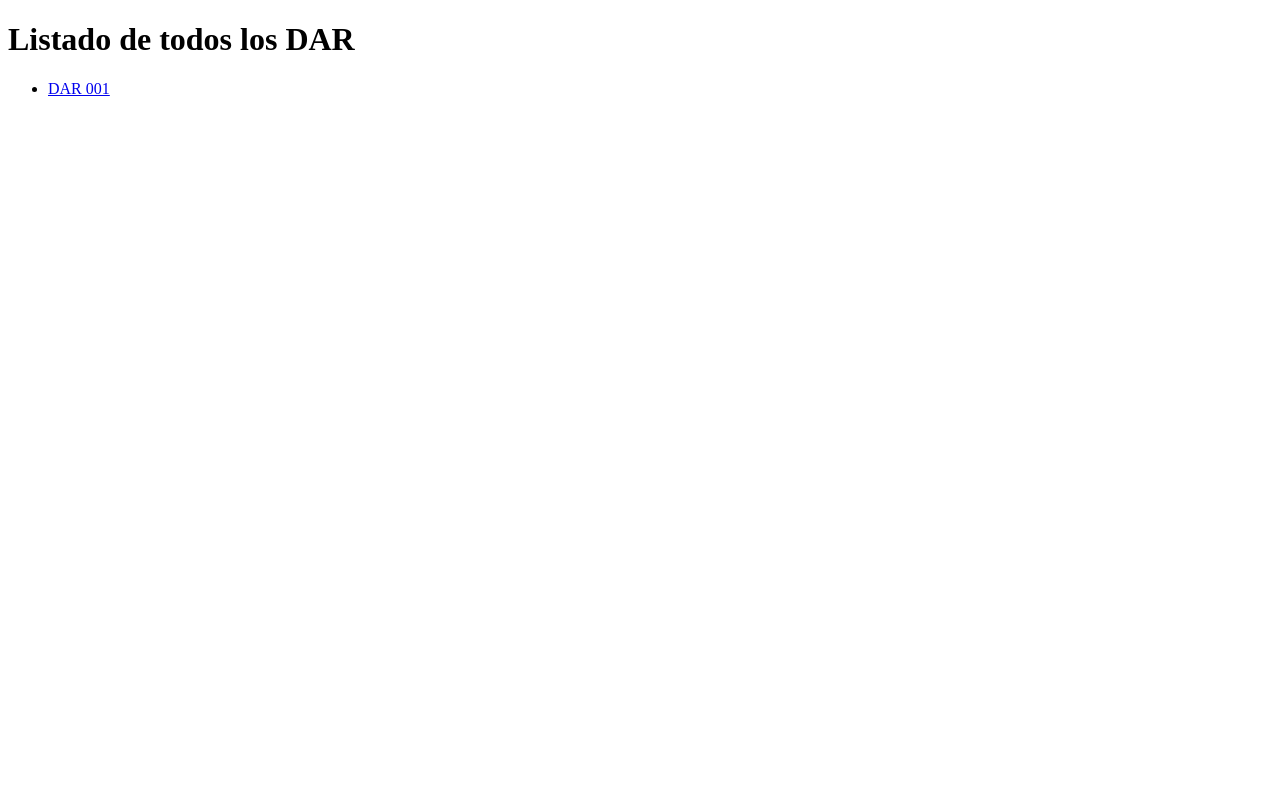
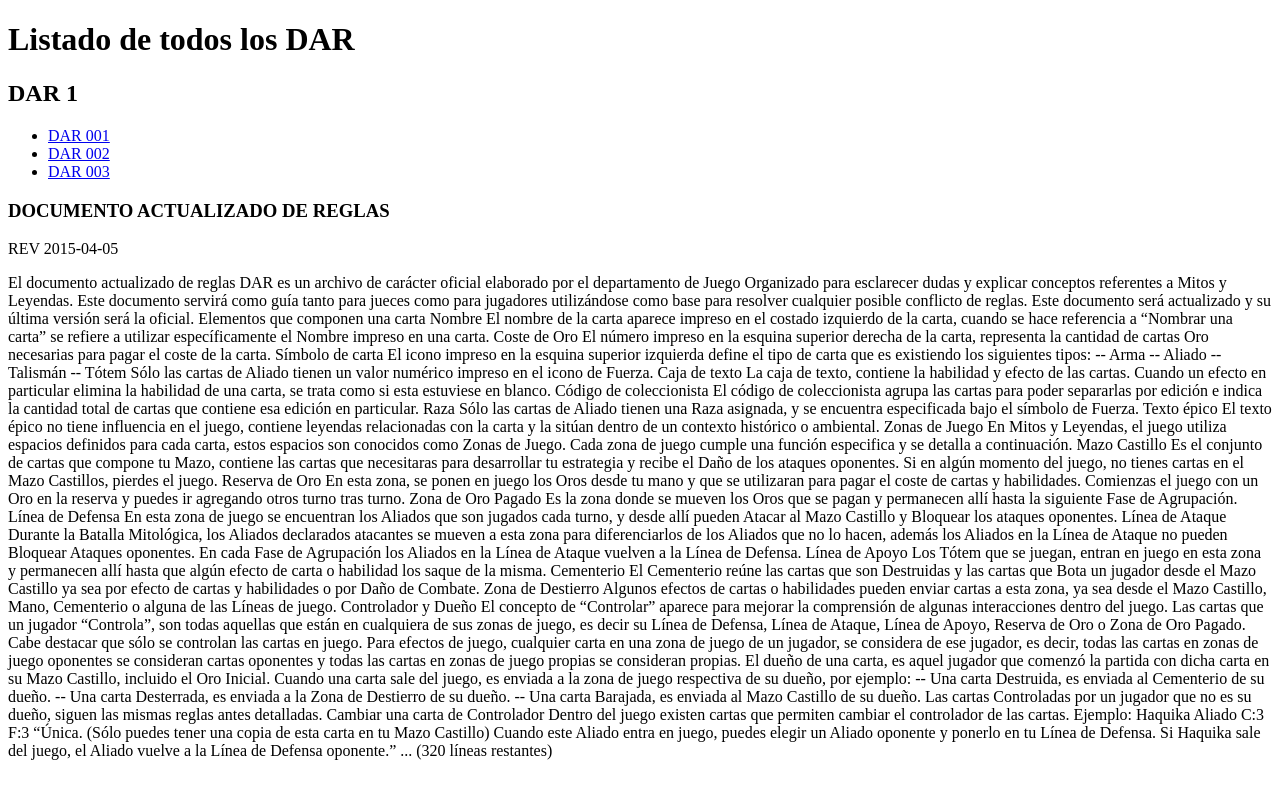
Before and after one commit to Erchak/dar_html, a plain HTML site: page index.html in a window 1280 px wide. Drawn offline with Linux system fonts and the light colour scheme.

Commit message:
Update index.html

```diff
--- a/index.html
+++ b/index.html
@@ -1,5 +1,5 @@
 <!DOCTYPE html>
-<html>
+<html lang="es">
 <head>
 <meta charset="utf-8">
 <title>Listado DAR</title>
@@ -8,9 +8,94 @@
 
 <h1>Listado de todos los DAR</h1>
 
+  <h2>DAR 1</h2>
 <ul>
-  <li><a href="DARS/DAR2015-05-04_min.html">DAR 001</a></li>
+  <li><a href="DARS/DAR2015-05-04.min.html">DAR 001</a></li>
+  <li><a href="DARS/dar002.html">DAR 002</a></li>
+  <li><a href="DARS/dar003.html">DAR 003</a></li>
 </ul>
+<h3>DOCUMENTO ACTUALIZADO DE REGLAS</h3>
+<p>REV 2015-04-05</p>
+<p>El documento actualizado de reglas DAR es un archivo de carácter oficial elaborado por el departamento de Juego Organizado para esclarecer dudas y explicar conceptos referentes a Mitos y Leyendas. Este documento servirá como guía tanto para jueces como para jugadores utilizándose como base para resolver cualquier posible conflicto de reglas.
 
-</body>
-</html>
+Este documento será actualizado y su última versión será la oficial.
+
+Elementos que componen una carta
+
+Nombre
+El nombre de la carta aparece impreso en el costado izquierdo de la carta, cuando se hace referencia a “Nombrar una carta” se refiere a utilizar específicamente el Nombre impreso en una carta.
+
+Coste de Oro
+El número impreso en la esquina superior derecha de la carta, representa la cantidad de cartas Oro necesarias para pagar el coste de la carta.
+
+Símbolo de carta
+El icono impreso en la esquina superior izquierda define el tipo de carta que es existiendo los siguientes tipos:
+-‐	Arma
+-‐	Aliado
+-‐	Talismán
+-‐	Tótem
+Sólo las cartas de Aliado tienen un valor numérico impreso en el icono de Fuerza.
+
+Caja de texto
+La caja de texto, contiene la habilidad y efecto de las cartas. Cuando un efecto en particular elimina la habilidad de una carta, se trata como si esta estuviese en blanco.
+
+Código de coleccionista
+El código de coleccionista agrupa las cartas para poder separarlas por edición e indica la cantidad total de cartas que contiene esa edición en particular.
+
+Raza
+Sólo las cartas de Aliado tienen una Raza asignada, y se encuentra especificada bajo el símbolo de Fuerza.
+
+Texto épico
+El texto épico no tiene influencia en el juego, contiene leyendas relacionadas con la carta y la sitúan dentro de un contexto histórico o ambiental.
+
+Zonas de Juego
+
+En Mitos y Leyendas, el juego utiliza espacios definidos para cada carta, estos espacios son conocidos como Zonas de Juego.
+Cada zona de juego cumple una función especifica y se detalla a continuación.
+
+Mazo Castillo
+Es el conjunto de cartas que compone tu Mazo, contiene las cartas que necesitaras para desarrollar tu estrategia y recibe el Daño de los ataques oponentes.
+Si en algún momento del juego, no tienes cartas en el Mazo Castillos, pierdes el juego.
+
+Reserva de Oro
+En esta zona, se ponen en juego los Oros desde tu mano y que se utilizaran para pagar el coste de cartas y habilidades. Comienzas el juego con un Oro en la reserva y puedes ir agregando otros turno tras turno.
+
+Zona de Oro Pagado
+Es la zona donde se mueven los Oros que se pagan y permanecen allí hasta la siguiente Fase de Agrupación.
+
+Línea de Defensa
+En esta zona de juego se encuentran los Aliados que son jugados cada turno, y desde allí pueden Atacar al Mazo Castillo y Bloquear los ataques oponentes.
+
+Línea de Ataque
+Durante la Batalla Mitológica, los Aliados declarados atacantes se mueven a esta zona para diferenciarlos de los Aliados que no lo hacen, además los Aliados en la Línea de Ataque no pueden Bloquear Ataques oponentes. En cada Fase de Agrupación los Aliados en la Línea de Ataque vuelven a la Línea de Defensa.
+
+Línea de Apoyo
+Los Tótem que se juegan, entran en juego en esta zona y permanecen allí hasta que algún efecto de carta o habilidad los saque de la misma.
+
+Cementerio
+El Cementerio reúne las cartas que son Destruidas y las cartas que Bota un jugador desde el Mazo Castillo ya sea por efecto de cartas y habilidades o por Daño de Combate.
+
+Zona de Destierro
+Algunos efectos de cartas o habilidades pueden enviar cartas a esta zona, ya sea desde el Mazo Castillo, Mano, Cementerio o alguna de las Líneas de juego.
+
+Controlador y Dueño
+El concepto de “Controlar” aparece para mejorar la comprensión de algunas interacciones dentro del juego. Las cartas que un jugador “Controla”, son todas aquellas que están en cualquiera de sus zonas de juego, es decir su Línea de Defensa, Línea de Ataque, Línea de Apoyo, Reserva de Oro o Zona de Oro Pagado. Cabe destacar que sólo se controlan las cartas en juego.
+Para efectos de juego, cualquier carta en una zona de juego de un jugador, se considera de ese jugador, es decir, todas las cartas en zonas de juego oponentes se consideran cartas oponentes y todas las cartas en zonas de juego propias se consideran propias.
+
+El dueño de una carta, es aquel jugador que comenzó la partida con dicha carta en su Mazo Castillo, incluido el Oro Inicial.
+Cuando una carta sale del juego, es enviada a la zona de juego respectiva de su dueño, por ejemplo:
+-‐	Una carta Destruida, es enviada al Cementerio de su dueño.
+-‐	Una carta Desterrada, es enviada a la Zona de Destierro de su dueño.
+-‐	Una carta Barajada, es enviada al Mazo Castillo de su dueño.
+Las cartas Controladas por un jugador que no es su dueño, siguen las mismas reglas antes detalladas.
+
+
+Cambiar una carta de Controlador
+
+Dentro del juego existen cartas que permiten cambiar el controlador de las cartas.
+Ejemplo:
+Haquika Aliado C:3 F:3
+“Única. (Sólo puedes tener una copia de esta carta en tu Mazo Castillo)
+Cuando este Aliado entra en juego, puedes elegir un Aliado oponente y ponerlo en tu Línea de Defensa. Si Haquika sale del juego, el Aliado vuelve a la Línea de Defensa oponente.”
+
+... (320 líneas restantes)
```
